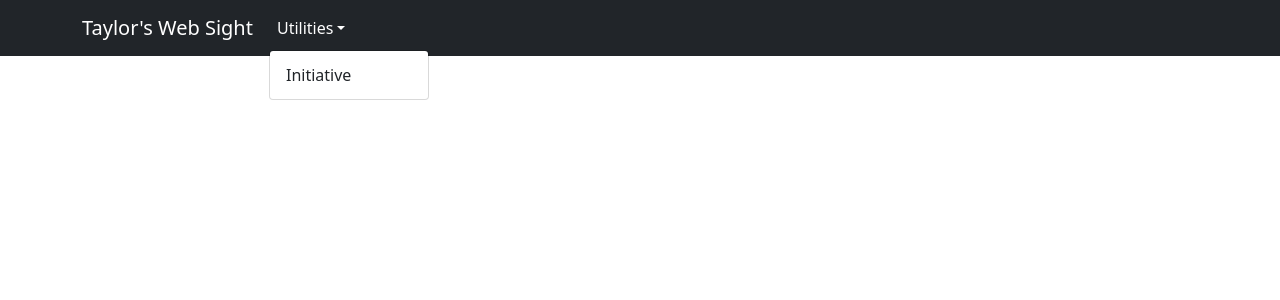
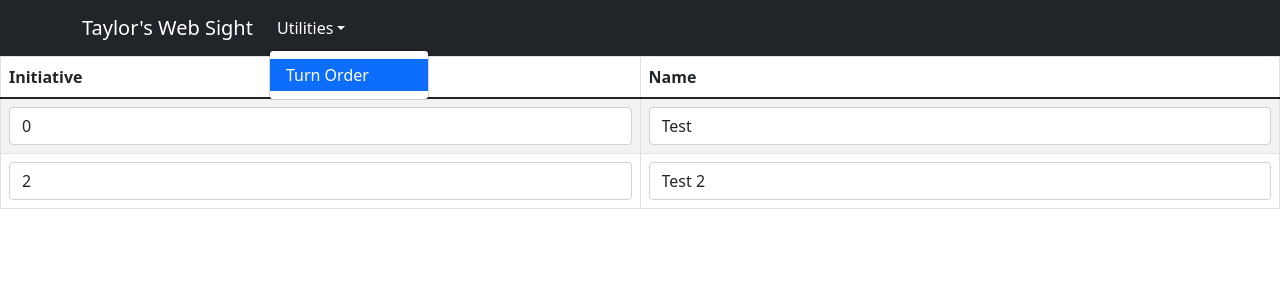
Before and after one commit to trgrote/dnd, a React (Create React App) app: page /turnOrder in a window 1280 px wide. Both pictures are taken after a click on the button "Utilities". Shown: the top 300 px of the page. Built offline with nearby package versions, Linux system fonts and the light colour scheme.

Commit message:
Change name of page from initiatve to TurnOrder

```diff
--- a/src/App.js
+++ b/src/App.js
@@ -1,7 +1,7 @@
 import logo from './logo.svg';
 import './App.css';
 import { BrowserRouter, Link, Route, Routes, NavLink } from 'react-router-dom';
-import Initiative from './routes/initiative/Initiative';
+import TurnOrder from './routes/initiative/TurnOrder';
 import { Nav, Navbar, Container, NavDropdown } from 'react-bootstrap';
 import { LinkContainer } from 'react-router-bootstrap';
 import 'bootstrap/dist/css/bootstrap.min.css';
@@ -20,8 +20,8 @@ function App() {
             <Navbar.Collapse id="basic-navbar-nav">
               <Nav className="me-auto">
                 <NavDropdown title="Utilities" id="basic-nav-dropdown">
-                <LinkContainer to="initiative">
-                  <NavDropdown.Item>Initiative</NavDropdown.Item>
+                  <LinkContainer to="turnOrder">
+                    <NavDropdown.Item>Turn Order</NavDropdown.Item>
                   </LinkContainer>
                 </NavDropdown>
               </Nav>
@@ -37,13 +37,13 @@ function App() {
               </p>
               <Link
                 className="App-link"
-                  to="initiative"
+                to="turnOrder"
               >
-                  Go To Initiative
+                Go To Turn Order
               </Link>
             </>
-            }/>
-            <Route path="initiative" element={<Initiative/>}/>
+          } />
+          <Route path="turnOrder" element={<TurnOrder />} />
         </Routes>
       </div>
     </BrowserRouter>
--- a/src/routes/initiative/Initiative.js
+++ b/src/routes/initiative/TurnOrder.js
@@ -2,7 +2,7 @@ import React, { useState } from 'react';
 import { Table } from 'react-bootstrap';
 import Record from './Record';
 
-const Initiative = () => {
+const TurnOrder = () => {
     // Column Config
     const [columns, setColumns] = useState([
         {
@@ -34,7 +34,7 @@ const Initiative = () => {
     };
 
     return (
-        <div className="initiative">
+        <div className="turn-order">
             <Table striped bordered hover>
                 <thead>
                     <tr>
@@ -65,4 +65,4 @@ const Initiative = () => {
     );
 }
 
-export default Initiative;
+export default TurnOrder;
```
Lines whose indentation alone changed are shown as unchanged.
